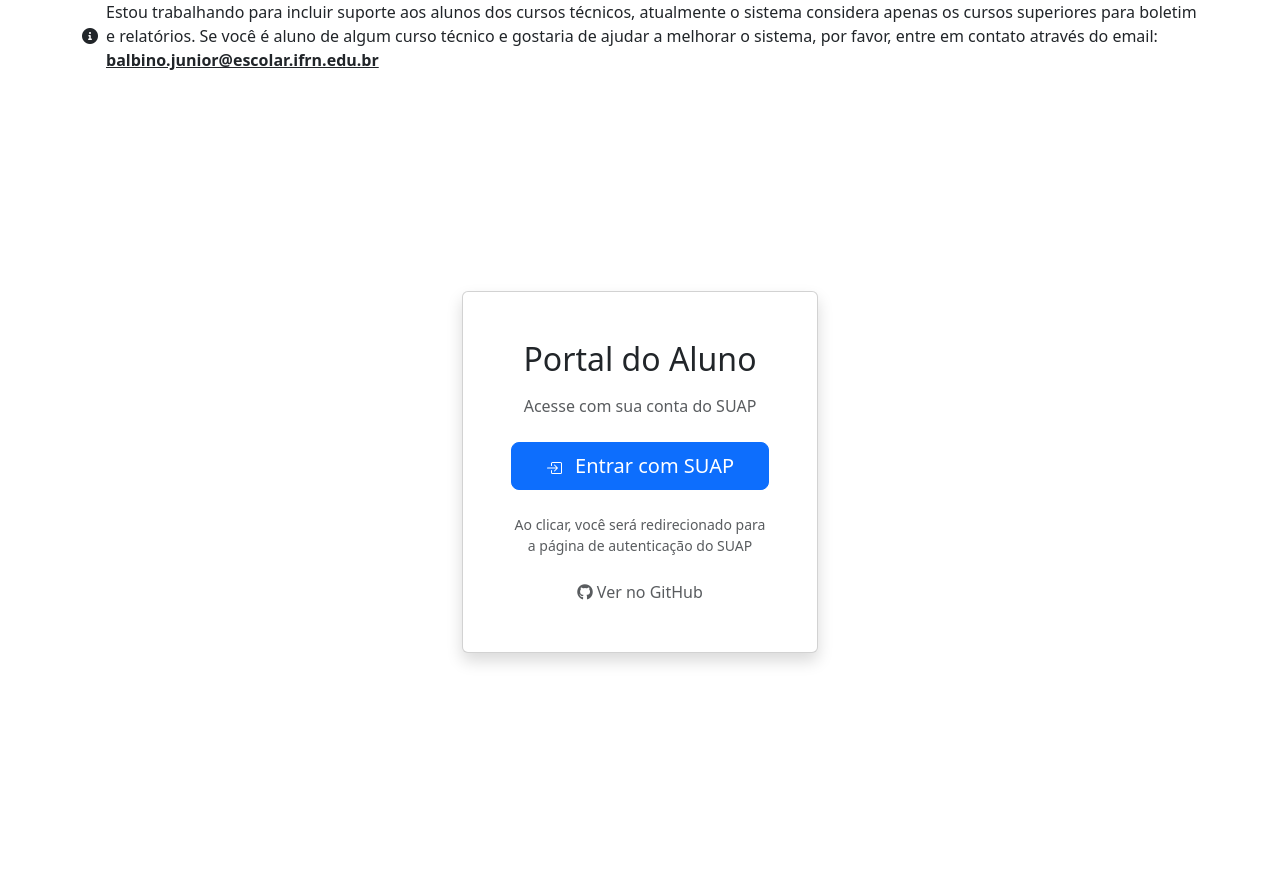
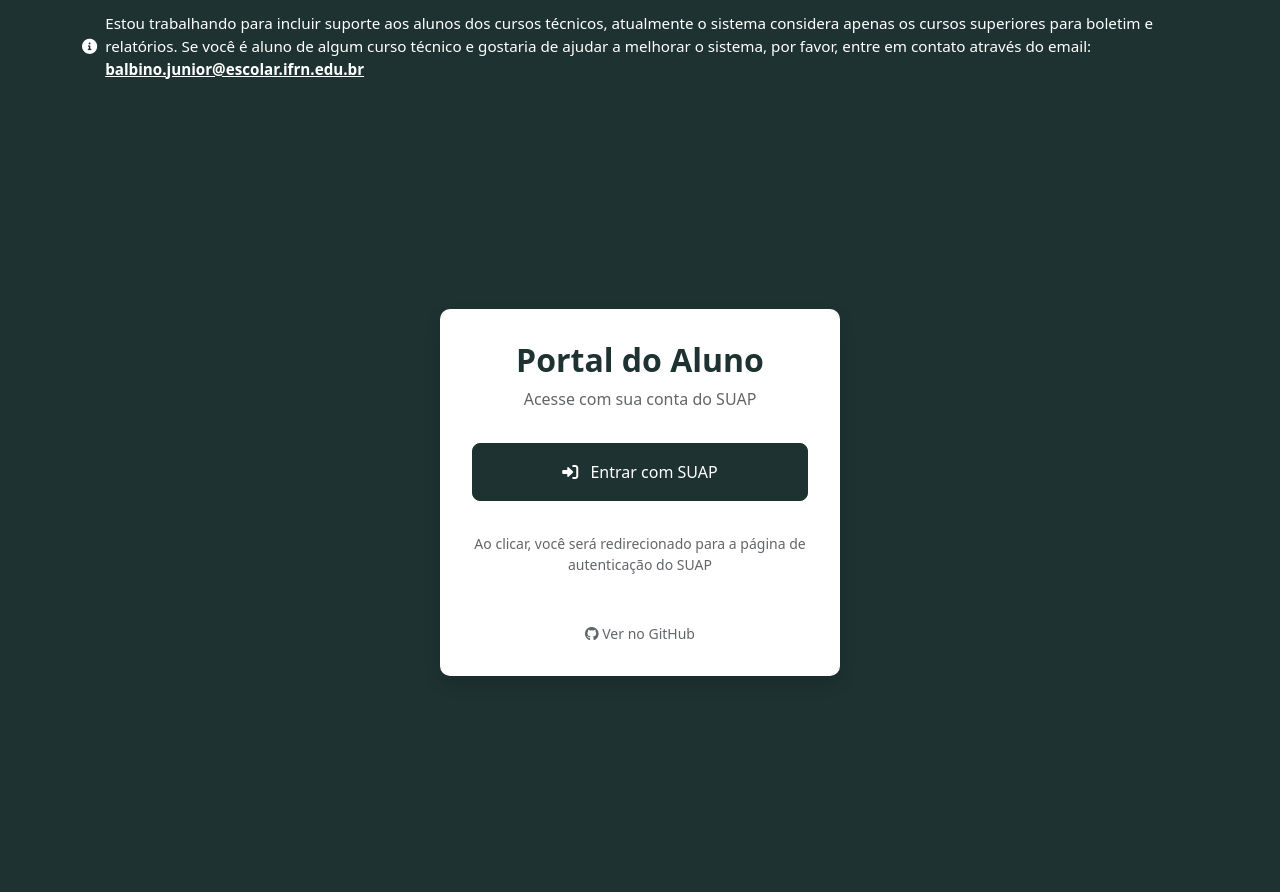
Before and after one commit to ErisvaldoBalbino/portaldoalunosuap, a Django app: page /login/ in a window 1280 px wide. Before the commit the page ends 664 px from the top, so only its background shows below. Run offline with Django 5.2, Linux system fonts and the light colour scheme.

Commit message:
chore: css

```diff
--- a/portal_estudante/templates/portal_estudante/base.html
+++ b/portal_estudante/templates/portal_estudante/base.html
@@ -7,7 +7,7 @@
     <meta name="viewport" content="width=device-width, initial-scale=1.0">
     <title>{% block title %}Portal do Aluno - SUAP{% endblock %}</title>
     <link href="https://cdn.jsdelivr.net/npm/bootstrap@5.3.0/dist/css/bootstrap.min.css" rel="stylesheet">
-    <link href="{% static 'css/style.css' %}" rel="stylesheet">
+    <link href="{% static 'css/base.css' %}" rel="stylesheet">
     <link rel="icon" href="{% static 'img/suap-icon.png' %}">
     <link rel="stylesheet" href="https://cdnjs.cloudflare.com/ajax/libs/font-awesome/6.0.0/css/all.min.css">
     {% block extra_css %}{% endblock %}
--- a/portal_estudante/templates/portal_estudante/dashboard.html
+++ b/portal_estudante/templates/portal_estudante/dashboard.html
@@ -3,7 +3,7 @@
 {% load custom_filters %}
 
 {% block extra_css %}
-<!-- CSS específico do dashboard, se necessário -->
+<link href="{% static 'css/dashboard.css' %}" rel="stylesheet">
 {% endblock %}
 
 {% block content %}
@@ -158,7 +158,7 @@
                                 {% endfor %}
                                 <!-- Totals Row -->
                                 <tr class="table-light fw-bold">
-                                    <td class="border-0 text-end">Total:</td>
+                                    <td class="border-0 text-start">Total:</td>
                                     <td class="border-0 text-center">{{ totals.total_classes }}</td>
                                     <td class="border-0 text-center">{{ totals.total_classes_given }}</td>
                                     <td class="border-0 text-center">{{ totals.total_absences }}</td>
--- a/portal_estudante/templates/portal_estudante/login.html
+++ b/portal_estudante/templates/portal_estudante/login.html
@@ -1,20 +1,15 @@
+{% extends 'portal_estudante/base.html' %}
 {% load static %}
-<!DOCTYPE html>
-<html lang="pt-BR">
-<head>
-    <meta charset="UTF-8">
-    <meta name="viewport" content="width=device-width, initial-scale=1.0">
-    <title>Login - Portal do Aluno SUAP</title>
-    <link href="https://cdn.jsdelivr.net/npm/bootstrap@5.3.0/dist/css/bootstrap.min.css" rel="stylesheet">
-    <link href="{% static 'css/style.css' %}" rel="stylesheet">
-    <link rel="icon" href="{% static 'img/suap-icon.png' %}">
-    <link rel="stylesheet" href="https://cdnjs.cloudflare.com/ajax/libs/font-awesome/6.0.0/css/all.min.css">
-    <script>
-        window.va = window.va || function () { (window.vaq = window.vaq || []).push(arguments); };
-    </script>
-    <script defer src="/_vercel/insights/script.js"></script>
-</head>
-<body>
+
+{% block title %}Login - Portal do Aluno SUAP{% endblock %}
+
+{% block body_class %}login-page{% endblock %}
+
+{% block extra_css %}
+<link href="{% static 'css/login.css' %}" rel="stylesheet">
+{% endblock %}
+
+{% block content %}
 <!-- Banner Informativo -->
 <div class="info-banner">
     <div class="container">
@@ -27,49 +22,45 @@
     </div>
 </div>
 
-    <div class="container">
-        <div class="row min-vh-100 align-items-center justify-content-center">
-            <div class="col-md-6 col-lg-4">
-                <div class="card shadow">
-                    <div class="card-body p-5">
-                        <div class="text-center mb-4">
-                            <h2 class="mb-3">Portal do Aluno</h2>
-                            <p class="text-muted">Acesse com sua conta do SUAP</p>
+<div class="login-container">
+    <div class="login-card card shadow">
+        <div class="card-body">
+            <div class="text-center">
+                <h2 class="login-title">Portal do Aluno</h2>
+                <p class="login-subtitle">Acesse com sua conta do SUAP</p>
             </div>
 
             <div class="d-grid gap-2">
-                            <a href="{% url 'portal_estudante:login' %}?auth=suap" class="btn btn-primary btn-lg" onclick="showLoading(this)">
+                <a href="{% url 'portal_estudante:login' %}?auth=suap"
+                   class="btn btn-primary btn-lg login-button"
+                   onclick="showLoading(this)">
                     <span class="normal-state">
-                                    <svg xmlns="http://www.w3.org/2000/svg" width="16" height="16" fill="currentColor" class="bi bi-box-arrow-in-right me-2" viewBox="0 0 16 16">
-                                        <path fill-rule="evenodd" d="M6 3.5a.5.5 0 0 1 .5-.5h8a.5.5 0 0 1 .5.5v9a.5.5 0 0 1-.5.5h-8a.5.5 0 0 1-.5-.5v-2a.5.5 0 0 0-1 0v2A1.5 1.5 0 0 0 6.5 14h8a1.5 1.5 0 0 0 1.5-1.5v-9A1.5 1.5 0 0 0 14.5 2h-8A1.5 1.5 0 0 0 5 3.5v2a.5.5 0 0 0 1 0z"/>
-                                        <path fill-rule="evenodd" d="M11.854 8.354a.5.5 0 0 0 0-.708l-3-3a.5.5 0 1 0-.708.708L10.293 7.5H1.5a.5.5 0 0 0 0 1h8.793l-2.147 2.146a.5.5 0 0 0 .708.708l3-3z"/>
-                                    </svg>
+                        <i class="fas fa-sign-in-alt me-2"></i>
                         Entrar com SUAP
                     </span>
-                                <span class="loading-state" style="display: none;">
+                    <span class="loading-state">
                         <span class="spinner-border spinner-border-sm me-2" role="status" aria-hidden="true"></span>
                         Conectando...
                     </span>
                 </a>
             </div>
 
-                        <div class="mt-4 text-center">
-                            <p class="text-muted small mb-4">
+            <div class="login-footer text-center">
+                <p class="mb-4">
                     Ao clicar, você será redirecionado para a página de autenticação do SUAP
                 </p>
                 <a href="https://github.com/ErisvaldoBalbino/portal-do-aluno-suap"
                    target="_blank"
-                                class="text-muted text-decoration-none">
+                   class="github-link">
                     <i class="fab fa-github"></i> Ver no GitHub
                 </a>
             </div>
         </div>
     </div>
 </div>
-        </div>
-    </div>
+{% endblock %}
 
-    <script src="https://cdn.jsdelivr.net/npm/bootstrap@5.3.0/dist/js/bootstrap.bundle.min.js"></script>
+{% block extra_js %}
 <script>
     function showLoading(button) {
         const normalState = button.querySelector('.normal-state');
@@ -80,5 +71,4 @@
         button.disabled = true;
     }
 </script>
-</body>
-</html>
+{% endblock %}
```
Lines whose indentation alone changed are shown as unchanged.
